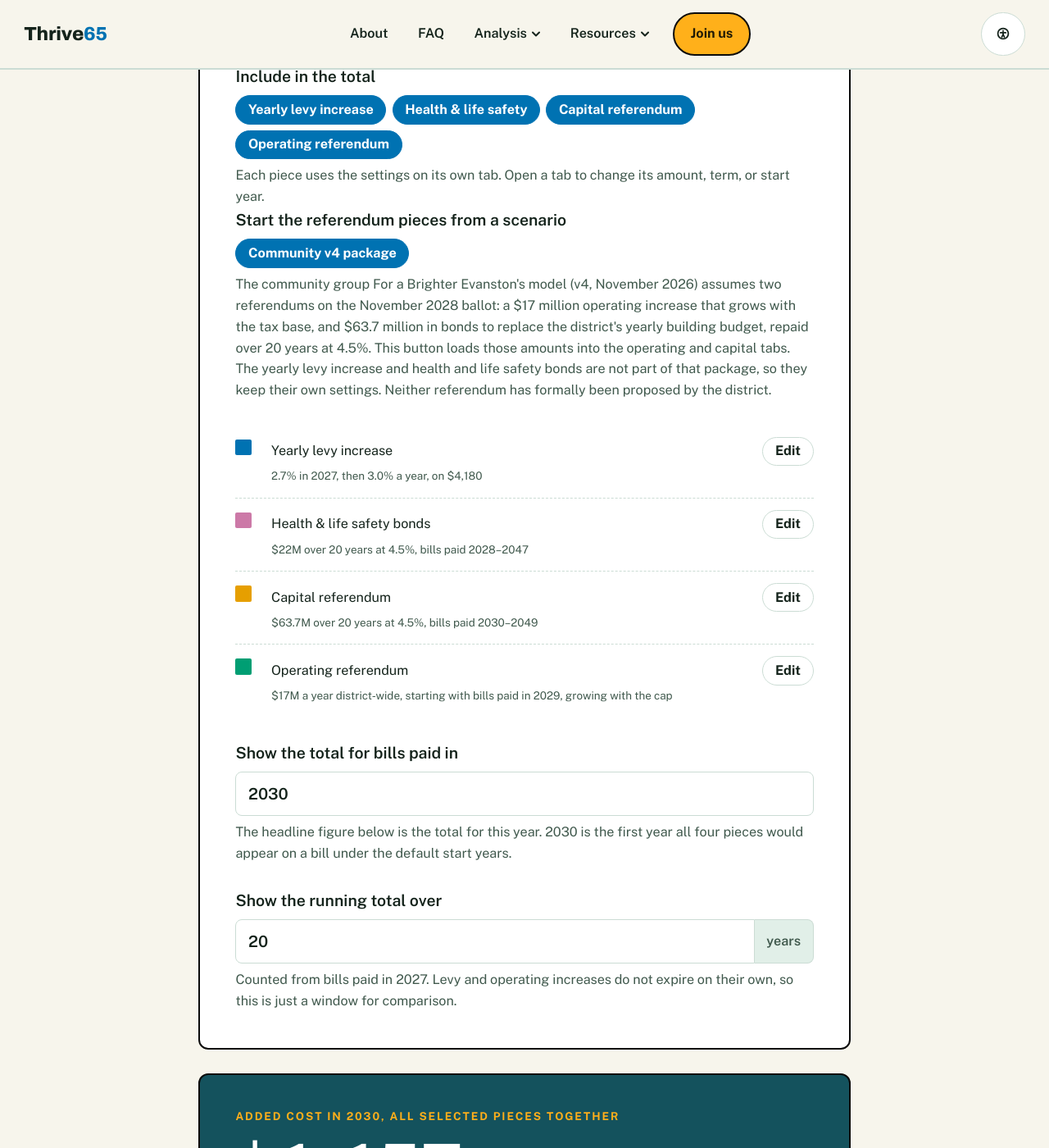
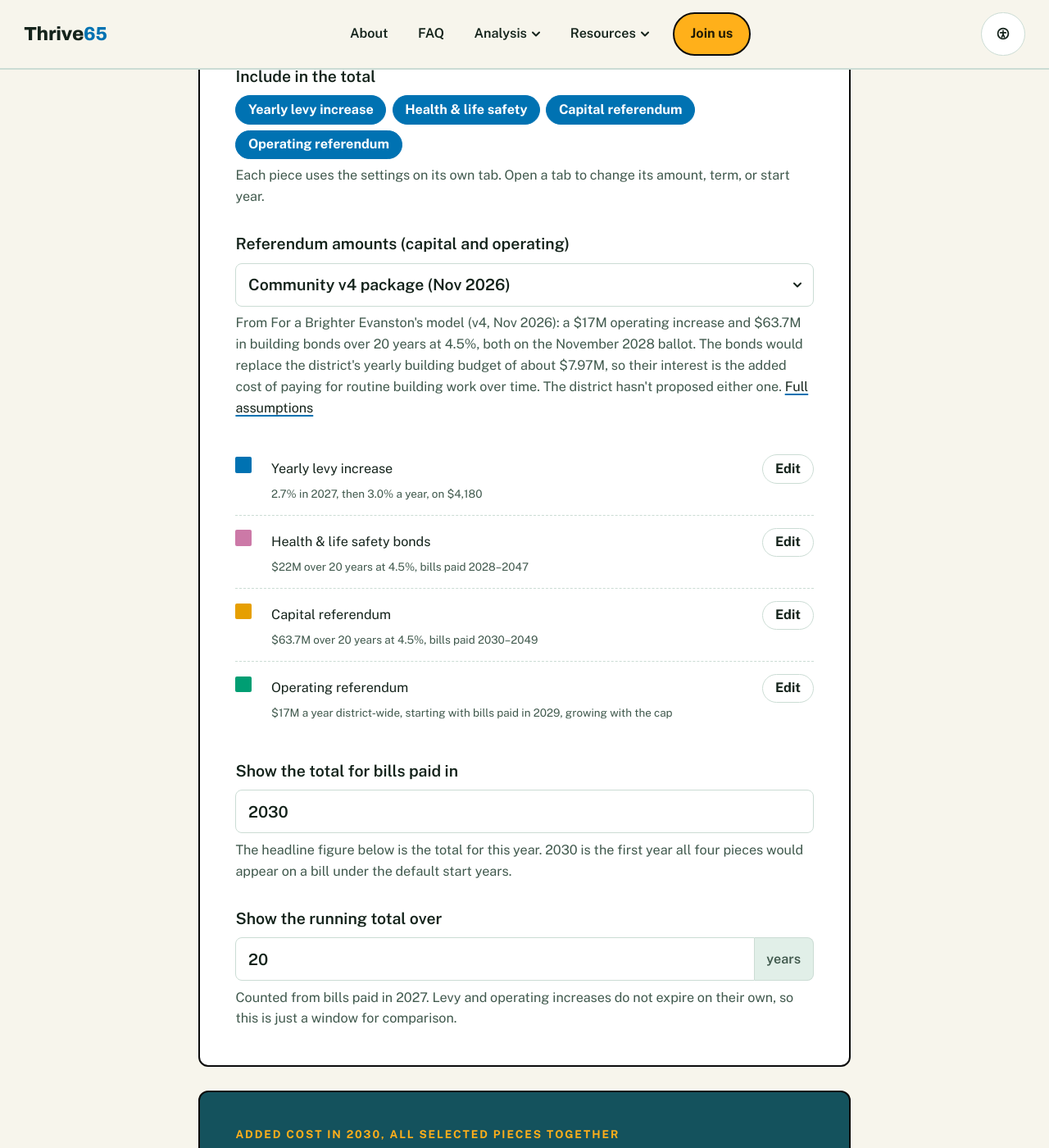
Before and after one commit to Thrive65/thrive65-site, a Jekyll site: the page built from tax-calculator.md, in a window 1280 px wide and 1400 px high, scrolled down 2024 px. Shown: the whole window at 82% size. Built offline with Jekyll 4.4.1, drawn with Linux system fonts in a browser that asks for light colours; some of the changed text lies outside the part shown.

Commit message:
Tax calculator UX audit, phase 2: scenario select; shared .select caret
- Replace the one-button "Community v4 package" picker with a labelled
  <select> ("Referendum amounts (capital and operating)"). Options and
  per-scenario notes come from SCEN (label, note), so adding a proposal is
  one entry plus its source. "Custom" is selected automatically when the
  amounts no longer match a scenario; picking it by hand keeps the numbers.
- The v4 note links to its source entry (#source-v4) and absorbs the v4
  sentence from the borrowing note.
- Add a generic .select wrapper that swaps the native arrow for the shared
  icons/chevron.svg include (as on the nav dropdowns); documented in
  CLAUDE.md's Forms section.
- TODO.md: tax calculator follow-up notes.

Co-Authored-By: Claude Opus 5.5 <noreply@anthropic.com>

```diff
--- a/assets/css/main.css
+++ b/assets/css/main.css
@@ -1724,6 +1724,32 @@ html[data-contrast="high"][data-theme="dark"] .hue-default {
     align-items: stretch;
     inline-size: var(--field-width, 100%);
   }
+
+  /* ─ Select ─ swaps a native <select>'s arrow for the site's chevron (the same
+     icons/chevron.svg include the nav dropdowns use). A <select> can't hold
+     children, so the wrapper stacks the two in one grid cell:
+       <div class="select"><select>…</select>{% include icons/chevron.svg %}</div>
+     The chevron is click-through, follows the control's ink via currentColor,
+     and flips while the picker is open where `:open` is supported. */
+  .select {
+    display: grid;
+    align-items: center;
+    inline-size: var(--field-width, 100%);
+  }
+  .select > * { grid-area: 1 / 1; }
+  .select > select {
+    appearance: none;
+    padding-inline-end: var(--space-l);   /* room for the chevron */
+    cursor: pointer;
+  }
+  .select > svg {
+    justify-self: end;
+    margin-inline-end: var(--space-xs);
+    color: var(--ink);
+    pointer-events: none;
+    transition: transform var(--transition-fast) var(--ease);
+  }
+  .select:has(select:open) > svg { transform: rotate(180deg); }
   .input-group > * { border-radius: 0; }
   .input-group > input { flex: 1 1 auto; }
   .input-group > :first-child {
--- a/assets/js/tax-calculator.js
+++ b/assets/js/tax-calculator.js
@@ -80,24 +80,37 @@
 
   /* Referendum scenarios: real proposals the operating and capital tabs can be loaded from.
      Each sets the operating referendum (op = first-year dollars district-wide, opStart = first
-     bill year) and the capital bond (cap). DEFAULT_SCEN is loaded on page open; point it at
-     another key to change what the page opens with.
+     bill year) and the capital bond (cap), plus the option text in the #scenario select (label)
+     and the note shown under it while that scenario is selected (note, HTML). DEFAULT_SCEN is
+     loaded on page open; point it at another key to change what the page opens with.
 
      v4 = For a Brighter Evanston, "D65 Ten-Year Financial Model, v4" (New_Money tab): $17M
      operating from FY30 (first bills paid 2029 after a November 2028 vote), and $63,737,800 of
      bonds replacing the $7.97M/yr capital transfers, level debt service at 4.5% over 20 years
      ($4.90M/yr), first repaid 2030.
 
-     To add a scenario: add an entry here, cite it in the page's sources, and add a matching
-     button to #scenarioPresets in tax-calculator.md (data-scenario = the key). For example:
-       district: { op: 12e6, opStart: 2029, cap: { P: 150e6, term: 25, rate: 4.5, start: 2030 } }
-     with
-       <button class="choice compact" type="button" data-scenario="district" aria-pressed="false">District proposal</button>
-     The button wiring, selected state, and loading all key off SCEN, so nothing else changes. */
+     To add a scenario: add an entry here and cite it in the page's sources (give the <li> an id
+     for the note to link to). For example:
+       district: { label: "District proposal (Mar 2027)", note: "…",
+                   op: 12e6, opStart: 2029, cap: { P: 150e6, term: 25, rate: 4.5, start: 2030 } }
+     The select's options, the selected state, the note and the loading all key off SCEN, so
+     nothing else changes. Options appear in this order, before "Custom". */
   var SCEN = {
-    v4:   { op: 17e6, opStart: 2029, cap: { P: 63737800, term: 20, rate: 4.5, start: 2030 } }
+    v4: {
+      label: "Community v4 package (Nov 2026)",
+      note: "From For a Brighter Evanston's model (v4, Nov 2026): a $17M operating increase and $63.7M in " +
+        "building bonds over 20 years at 4.5%, both on the November 2028 ballot. The bonds would replace the " +
+        "district's yearly building budget of about $7.97M, so their interest is the added cost of paying for " +
+        "routine building work over time. The district hasn't proposed either one. " +
+        '<a href="#source-v4">Full assumptions</a>',
+      op: 17e6, opStart: 2029, cap: { P: 63737800, term: 20, rate: 4.5, start: 2030 }
+    }
   };
   var DEFAULT_SCEN = "v4";
+  var CUSTOM_NOTE = "You've changed the referendum amounts. Choose a scenario to start over from it.";
+  /* true once someone picks "Custom" by hand, so the select doesn't snap back to a scenario
+     whose numbers still happen to match; picking a scenario clears it */
+  var customPicked = false;
 
   /* Per-tab bond settings. Capital starts from the default scenario; applyScenario() replaces it. */
   var BONDS = {
@@ -108,6 +121,7 @@
   function applyScenario(k) {
     var s = SCEN[k];
     if (!s) return;
+    customPicked = false;
     opDollars.value = s.op; opRange.value = s.op; opStart.value = s.opStart;
     BONDS.capital = { P: s.cap.P, term: s.cap.term, rate: s.cap.rate, start: s.cap.start };
     if (mode === "capital") loadBond("capital");
@@ -122,6 +136,19 @@
     return opStyle === "dollars" && num(opDollars, 0) === s.op &&
       clampYear(num(opStart, 2029), 2029) === s.opStart && b.P === s.cap.P && b.term === s.cap.term &&
       b.rate === s.cap.rate && b.start === s.cap.start;
+  }
+  /* Select the scenario the current numbers match, or "Custom" once they've drifted (or it was
+     picked by hand), and show only that choice's note. */
+  var shownScen = null;
+  function syncScenario() {
+    var k = "custom";
+    if (!customPicked) {
+      Object.keys(SCEN).some(function (s) { return scenarioMatch(s) && (k = s); });
+    }
+    if ($("scenario").value !== k) $("scenario").value = k;
+    if (shownScen === k) return;
+    shownScen = k;
+    $("scenarioNote").innerHTML = k === "custom" ? CUSTOM_NOTE : SCEN[k].note;
   }
 
   function usd(n, dp) {
@@ -746,9 +773,7 @@
     document.querySelectorAll("#opPresets [data-opamt]").forEach(function (b) {
       b.setAttribute("aria-pressed", String(parseFloat(b.dataset.opamt) === num(opDollars, 0)));
     });
-    document.querySelectorAll("#scenarioPresets [data-scenario]").forEach(function (b) {
-      b.setAttribute("aria-pressed", String(scenarioMatch(b.dataset.scenario)));
-    });
+    syncScenario();
 
     /* District-wide financing costs for the two bond pieces */
     var finRows = "", finTot = { pay: 0, i1: 0, iavg: 0, itot: 0, P: 0 };
@@ -811,8 +836,14 @@
       opDollars.value = b.dataset.opamt; opRange.value = b.dataset.opamt; render();
     });
   });
-  document.querySelectorAll("#scenarioPresets [data-scenario]").forEach(function (b) {
-    b.addEventListener("click", function () { applyScenario(b.dataset.scenario); });
+  /* one option per scenario, in SCEN order, ahead of the static "Custom" option */
+  var scenSel = $("scenario");
+  Object.keys(SCEN).forEach(function (k) {
+    scenSel.insertBefore(new Option(SCEN[k].label, k), scenSel.lastElementChild);
+  });
+  scenSel.addEventListener("change", function () {
+    if (scenSel.value === "custom") { customPicked = true; render(); }   /* keeps the current numbers */
+    else applyScenario(scenSel.value);
   });
 
   document.querySelectorAll("#tenure [data-tenure]").forEach(function (b) {
--- a/tax-calculator.md
+++ b/tax-calculator.md
@@ -135,18 +135,17 @@ by year. Every piece keeps its own settings, so what you enter on one tab carrie
       </div>
       <p class="hint">Each piece uses the settings on its own tab. Open a tab to change its amount, term, or start year.</p>
     </fieldset>
-    <fieldset class="field-set field">
-      <legend>Start the referendum pieces from a scenario</legend>
-      <div class="choice-group compact" id="scenarioPresets" role="group" aria-label="Referendum scenarios">
-        <button class="choice compact" type="button" data-scenario="v4" aria-pressed="false">Community v4 package</button>
+    <!-- scenario options and their notes are generated from SCEN in tax-calculator.js -->
+    <div class="field">
+      <label for="scenario">Referendum amounts (capital and operating)</label>
+      <div class="select">
+        <select id="scenario" aria-describedby="scenarioNote">
+          <option value="custom">Custom</option>
+        </select>
+        {% include icons/chevron.svg %}
       </div>
-      <p class="hint">The community group For a Brighter Evanston's model (v4, November 2026) assumes two referendums on the
-        November 2028 ballot: a $17&nbsp;million operating increase that grows with the tax base, and $63.7&nbsp;million in
-        bonds to replace the district's yearly building budget, repaid over 20 years at 4.5%. This button loads those
-        amounts into the operating and capital tabs. The yearly levy increase and health and life safety bonds
-        are not part of that package, so they keep their own settings. Neither referendum has formally been proposed by
-        the district.</p>
-    </fieldset>
+      <p class="hint" id="scenarioNote"></p>
+    </div>
     <div class="steps" id="stackSummary"></div>
     <div class="field">
       <label for="stackYear">Show the total for bills paid in</label>
@@ -353,14 +352,10 @@ by year. Every piece keeps its own settings, so what you enter on one tab carrie
   <div class="levy-table-wrap" id="finTable" role="region" tabindex="0" aria-label="District-wide borrowing costs"></div>
   <p class="hint"><strong>How to read this.</strong> Annual payment is level debt service: principal plus interest, the
     same each year. Interest is highest in the first year and falls as the loan is paid down, so the first-year figure is
-    the peak, and the average spreads total interest evenly over the term.</p>
+    the peak, and the average spreads total interest evenly over the term. Thrive65 estimate.</p>
   <p class="hint"><strong>For scale.</strong> District 65 extended $7.43&nbsp;million for bond and interest on Tax Year
     2025 bills and had $99.1&nbsp;million of long-term debt principal outstanding on June 30, 2025. The levy memo doesn't
     publish the interest share of that payment.</p>
-  <!-- phase 2 (scenario select) moves this sentence into the v4 scenario's note -->
-  <p class="hint">The community v4 model's $63.7&nbsp;million capital bond replaces the district's yearly building budget
-    of about $7.97&nbsp;million with borrowed money, so the interest is the added cost of paying for routine capital work
-    over time. Thrive65 estimate.</p>
 </section>
 
 <section class="card flow levy-chart" id="chartCard">
@@ -460,7 +455,7 @@ by year. Every piece keeps its own settings, so what you enter on one tab carrie
       $1); Federal Reserve Bank of Philadelphia Working Paper 26-51 (about 73% in professionally managed large
       apartments, no significant market-wide effect); and Löffler and Siegloch (about 83% over several years, Germany).
       These set the low, middle, and high presets.</li>
-    <li>For a Brighter Evanston, "D65 Ten-Year Financial Model, v4" (New_Money tab: $17,000,000 operating referendum
+    <li id="source-v4">For a Brighter Evanston, "D65 Ten-Year Financial Model, v4" (New_Money tab: $17,000,000 operating referendum
       from FY2030 growing with local revenue; $63,737,800 in bonds replacing $7,967,225 a year of capital transfers;
       memo debt service of $4,899,916 a year) and "Model Executive Summary" (November 2026), used for the community v4
       package preset.</li>
```
Also changed, not shown: CLAUDE.md (+1 -1 lines), TODO.md (+7 -0 lines).
